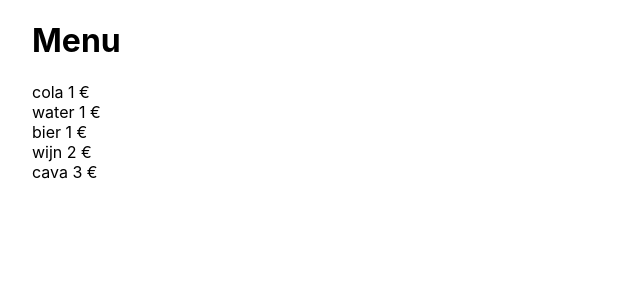
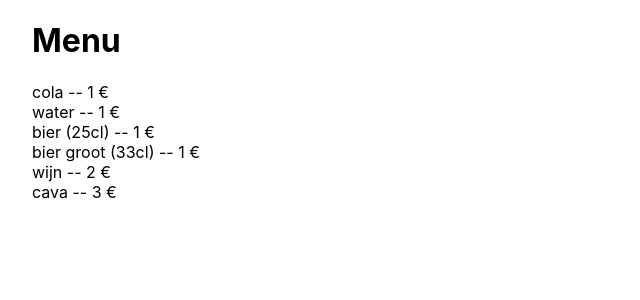
Before and after one commit to kristofmoons/toets2_react, a React (Create React App) app: page / in a window 1280 px wide. Shown: the top 300 px of the page, without its empty margins (0-640 px from the left). Built offline with nearby package versions, Linux system fonts and the light colour scheme.

Commit message:
product.size

```diff
--- a/src/components/MenuProduct.js
+++ b/src/components/MenuProduct.js
@@ -2,5 +2,8 @@ export function MenuProduct(props) {
     const {product} = props;
     if (!product?.name) return;
 
-    return <div>{product.name} {product.price} &euro;</div>;
+    const size = product.size && `(${product.size}cl)`;
+    return (
+        <div>{product.name} {size} -- {product.price} &euro;</div>
+    );
 }
--- a/src/data/data.js
+++ b/src/data/data.js
@@ -14,7 +14,8 @@ ATTENTION!!!!
 export const PRODUCTS_DATA = [
     {name: "cola", price: 1},
     {name: "water", price: 1},
-    {name: "bier", price: 1},
+    {name: "bier", price: 1, size: 25},
+    {name: "bier groot", price: 1, size: 33},
     {name: "wijn", price: 2},
     {name: "cava", price: 3}
 ];
```
